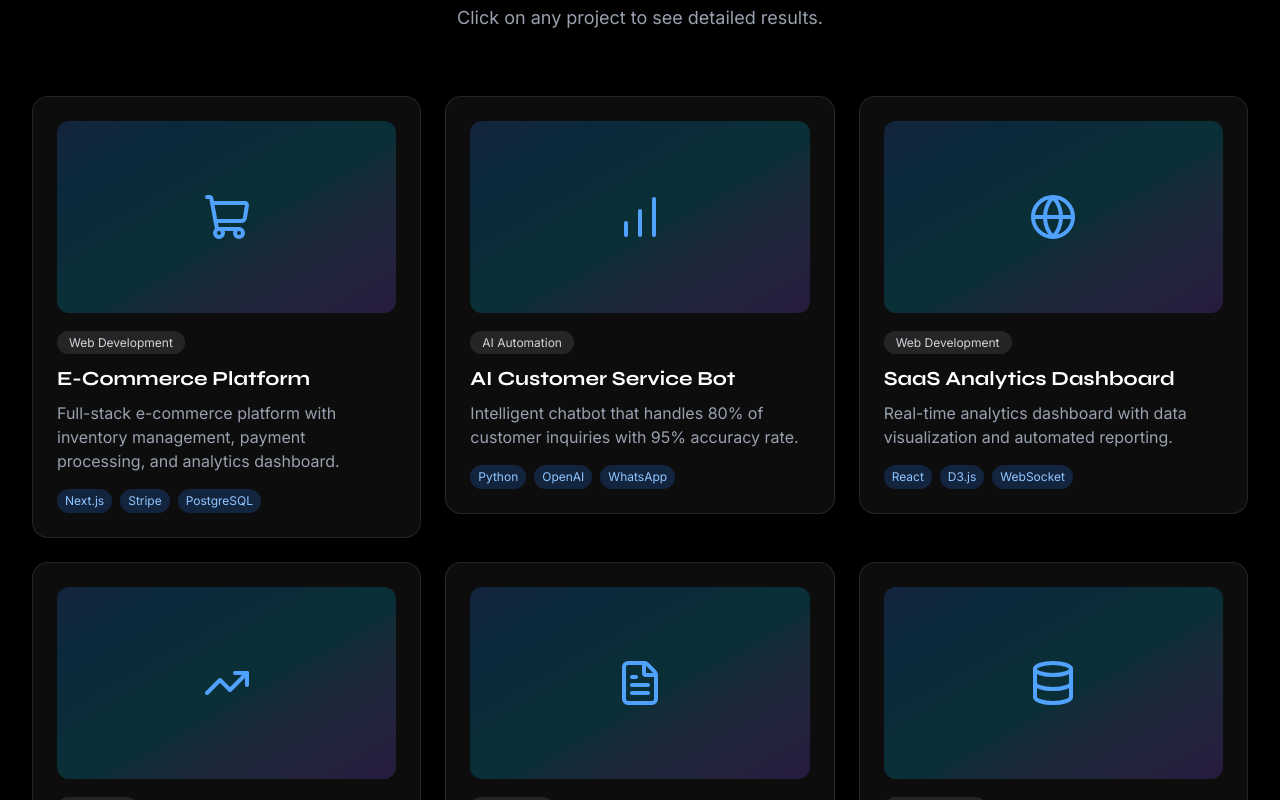
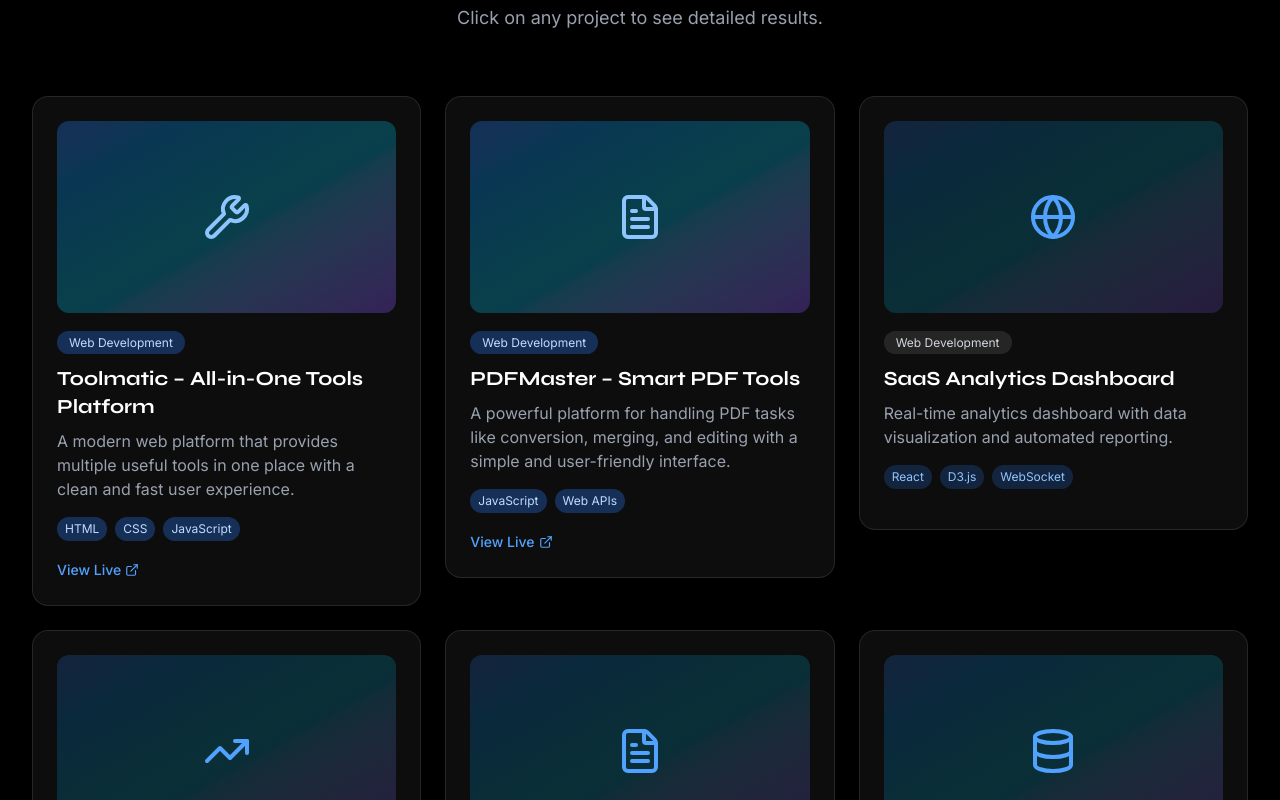
Before and after one commit to ZubairCodes78/zubair-codes, a Next.js app: page /portfolio in a window 1280 px wide. Shown: the part 940-1740 px from the top of the page. Built offline with nearby package versions, Linux system fonts and the light colour scheme.

Commit message:
remove server.js

```diff
--- a/app/portfolio/page.tsx
+++ b/app/portfolio/page.tsx
@@ -2,7 +2,7 @@
 
 import { useState } from 'react';
 import { motion } from 'framer-motion';
-import { ArrowRight, ExternalLink, Globe, ShoppingCart, BarChart } from 'lucide-react';
+import { ArrowRight, ExternalLink, Globe, ShoppingCart, BarChart, Wrench, FileText } from 'lucide-react';
 import Link from 'next/link';
 import Button from '@/components/ui/Button';
 import Container from '@/components/ui/Container';
@@ -16,21 +16,25 @@ export default function Portfolio() {
   const projects = [
     {
       id: 1,
-      title: 'E-Commerce Platform',
+      title: 'Toolmatic – All-in-One Tools Platform',
       category: 'Web Development',
-      description: 'Full-stack e-commerce platform with inventory management, payment processing, and analytics dashboard.',
-      tags: ['Next.js', 'Stripe', 'PostgreSQL'],
-      results: ['300% increase in sales', '60% faster checkout', '40% reduction in support tickets'],
-      image: ShoppingCart,
+      description: 'A modern web platform that provides multiple useful tools in one place with a clean and fast user experience.',
+      tags: ['HTML', 'CSS', 'JavaScript'],
+      results: ['Clean UI', 'Fast performance', 'Multiple tools'],
+      image: Wrench,
+      highlighted: true,
+      liveUrl: 'https://toolmatic.site',
     },
     {
       id: 2,
-      title: 'AI Customer Service Bot',
-      category: 'AI Automation',
-      description: 'Intelligent chatbot that handles 80% of customer inquiries with 95% accuracy rate.',
-      tags: ['Python', 'OpenAI', 'WhatsApp'],
-      results: ['24/7 availability', '80% query resolution', '50% cost reduction'],
-      image: BarChart,
+      title: 'PDFMaster – Smart PDF Tools',
+      category: 'Web Development',
+      description: 'A powerful platform for handling PDF tasks like conversion, merging, and editing with a simple and user-friendly interface.',
+      tags: ['JavaScript', 'Web APIs'],
+      results: ['PDF conversion', 'Document merging', 'Easy editing'],
+      image: FileText,
+      highlighted: true,
+      liveUrl: 'https://pdfmaster.site',
     },
     {
       id: 3,
@@ -123,14 +127,30 @@ export default function Portfolio() {
                 transition={{ duration: 0.6, delay: index * 0.1 }}
               >
                 <Card
-                  className="cursor-pointer hover:scale-105 transition-transform"
+                  className={`cursor-pointer transition-all duration-300 ${
+                    project.highlighted
+                      ? 'hover:scale-105 hover:shadow-[0_0_30px_rgba(59,130,246,0.5)] border-blue-500/30'
+                      : 'hover:scale-105'
+                  }`}
                   onClick={() => setSelectedProject(project)}
                 >
-                  <div className="w-full h-40 sm:h-48 mb-3 sm:mb-4 rounded-xl bg-gradient-to-br from-blue-500/20 via-cyan-500/20 to-violet-500/20 flex items-center justify-center">
-                    <project.image size={48} className="text-blue-400" />
+                  <div
+                    className={`w-full h-40 sm:h-48 mb-3 sm:mb-4 rounded-xl flex items-center justify-center ${
+                      project.highlighted
+                        ? 'bg-gradient-to-br from-blue-500/30 via-cyan-500/30 to-violet-500/30'
+                        : 'bg-gradient-to-br from-blue-500/20 via-cyan-500/20 to-violet-500/20'
+                    }`}
+                  >
+                    <project.image size={48} className={project.highlighted ? 'text-blue-300' : 'text-blue-400'} />
                   </div>
                   <div className="mb-2 sm:mb-3">
-                    <span className="px-2 sm:px-3 py-1 text-xs bg-white/10 rounded-full text-gray-300">
+                    <span
+                      className={`px-2 sm:px-3 py-1 text-xs rounded-full ${
+                        project.highlighted
+                          ? 'bg-blue-500/30 text-blue-200'
+                          : 'bg-white/10 text-gray-300'
+                      }`}
+                    >
                       {project.category}
                     </span>
                   </div>
@@ -138,16 +158,32 @@ export default function Portfolio() {
                     {project.title}
                   </h3>
                   <p className="text-gray-400 text-sm sm:text-base mb-3 sm:mb-4">{project.description}</p>
-                  <div className="flex flex-wrap gap-2">
+                  <div className="flex flex-wrap gap-2 mb-3 sm:mb-4">
                     {project.tags.slice(0, 3).map((tag) => (
                       <span
                         key={tag}
-                        className="px-2 py-1 text-xs bg-blue-500/20 rounded-full text-blue-300"
+                        className={`px-2 py-1 text-xs rounded-full ${
+                          project.highlighted
+                            ? 'bg-blue-500/30 text-blue-200'
+                            : 'bg-blue-500/20 text-blue-300'
+                        }`}
                       >
                         {tag}
                       </span>
                     ))}
                   </div>
+                  {project.liveUrl && (
+                    <a
+                      href={project.liveUrl}
+                      target="_blank"
+                      rel="noopener noreferrer"
+                      className="inline-flex items-center text-blue-400 hover:text-blue-300 text-sm font-medium transition-colors"
+                      onClick={(e) => e.stopPropagation()}
+                    >
+                      View Live
+                      <ExternalLink size={14} className="ml-1" />
+                    </a>
+                  )}
                 </Card>
               </motion.div>
             ))}
@@ -201,12 +237,26 @@ export default function Portfolio() {
               </ul>
             </div>
 
+            {selectedProject.liveUrl ? (
+              <a
+                href={selectedProject.liveUrl}
+                target="_blank"
+                rel="noopener noreferrer"
+                className="w-full"
+              >
+                <Button className="w-full">
+                  View Live
+                  <ExternalLink className="ml-2" size={16} />
+                </Button>
+              </a>
+            ) : (
               <Link href="/contact" className="w-full">
                 <Button className="w-full">
                   View Live Demo
                   <ExternalLink className="ml-2" size={16} />
                 </Button>
               </Link>
+            )}
           </div>
         )}
       </Modal>
@@ -215,4 +265,4 @@ export default function Portfolio() {
 }
 
 // Import icons at the top
-import { TrendingUp, FileText, Database } from 'lucide-react';
+import { TrendingUp, Database } from 'lucide-react';
```
Lines whose indentation alone changed are shown as unchanged.
